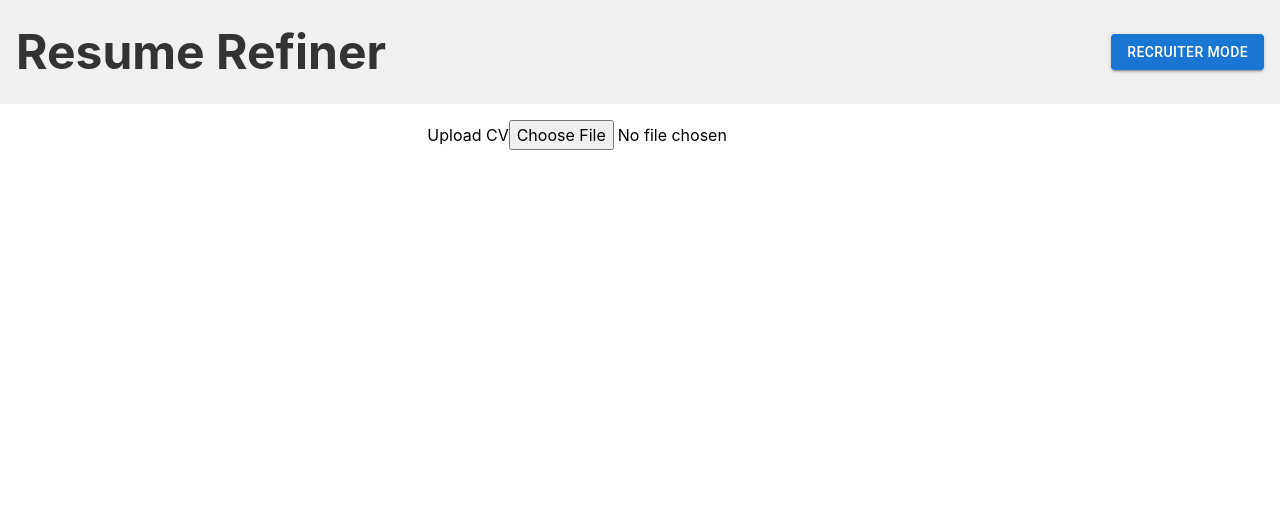
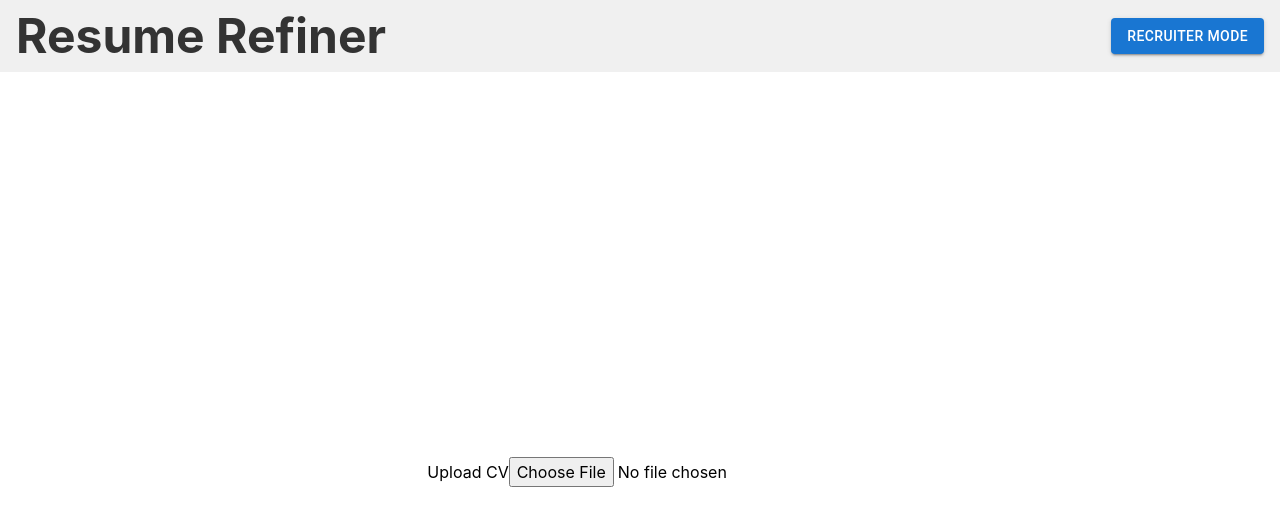
Before and after one commit to sina206/ResumeRefinr, a React (Vite) app: page / in a window 1280 px wide. Shown: the top 526 px of the page. Built offline with nearby package versions, Linux system fonts and the light colour scheme.

Commit message:
fixed sizing for image on home page

```diff
--- a/src/App.jsx
+++ b/src/App.jsx
@@ -3,13 +3,16 @@ import Home from "./pages/Home";
 import UploadButton from "./pages/UploadButton";
 import ChatTest from "./pages/ChatTest";
 import Recruitermode from "./pages/Recruitermode";
+import { useState } from "react";
 
 function App() {
+
+  const [cvUrl,setCvUrl] = useState("")
   return (
     <Router>
       <main>
         <Routes>
-          <Route path="/" element={<Home />} />
+          <Route path="/" element={<Home   />} />
           <Route path="/upload" element={<UploadButton />} />
           <Route path="/ChatTest" element={<ChatTest />} />
           <Route path="/recruitermode" element={<Recruitermode />} />
--- a/src/pages/Home.jsx
+++ b/src/pages/Home.jsx
@@ -1,25 +1,39 @@
 import { useState } from "react";
 import Button from "@mui/material/Button";
+import { useNavigate } from "react-router-dom"; // Import useNavigate
 import "../pages/Home.scss";
 
 function Home() {
+ const navigate = useNavigate(); // Initialize useNavigate
  const [cvFile, setCvFile] = useState(null);
  const [cvUrl, setCvUrl] = useState("");
 
  // Function to handle file upload
+//  const handleFileUpload = (event) => {
+//     const file = event.target.files[0];
+//     setCvFile(file);
+//     // Display the selected file on the screen
+//     if (file.type === "application/pdf") {
+//       const url = URL.createObjectURL(file);
+//       setCvUrl(url);
+//     } else {
+//       const reader = new FileReader();
+//       reader.onload = () => {
+//         setCvUrl(reader.result);
+//       };
+//       reader.readAsDataURL(file);
+//     }
+//  };
+
 const handleFileUpload = (event) => {
   const file = event.target.files[0];
+  if (file.type === "image/png" || file.type === "image/jpeg") { // Check if the file is a PNG or JPEG image
      setCvFile(file);
      // Display the selected file on the screen
-    if (file.type === "application/pdf") {
      const url = URL.createObjectURL(file);
      setCvUrl(url);
   } else {
-      const reader = new FileReader();
-      reader.onload = () => {
-        setCvUrl(reader.result);
-      };
-      reader.readAsDataURL(file);
+     alert("Please upload a PNG or JPEG image file.");
   }
  };
 
@@ -29,11 +43,19 @@ function Home() {
     setCvUrl("");
  };
 
+ // Function to navigate to Recruitermode with the uploaded PDF URL
+ const goToRecruiterMode = () => {
+    navigate('/recruitermode', { state: { cvUrl } });
+ };
+
  return (
     <>
       <div className="header">
         <h1 className="title">Resume Refiner</h1>
-        <Button href="/recruitermode" variant="contained" className="recruiter-button">Recruiter Mode</Button>
+        {/* Use navigate to go to the recruiter page */}
+        <Button variant="contained" className="recruiter-button" onClick={goToRecruiterMode}>
+          Recruiter Mode
+        </Button>
       </div>
       <div className="content">
         <div className="cv-section">
@@ -50,14 +72,18 @@ function Home() {
               <input
                 type="file"
                 id="cv-upload"
-                accept=".pdf,.docx,.doc"
+                accept=".png,.jpeg"
                 onChange={handleFileUpload}
                 className="cv-upload-input"
               />
             </label>
           )}
           {cvUrl && (
-            <Button variant="contained" className="new-cv-button" onClick={handleNewCvUpload}>
+            <Button
+              variant="contained"
+              className="new-cv-button"
+              onClick={handleNewCvUpload}
+            >
               Upload New CV
             </Button>
           )}
--- a/src/pages/Home.scss
+++ b/src/pages/Home.scss
@@ -4,6 +4,8 @@
   align-items: center;
   background-color: #f0f0f0;
   padding: 1rem;
+  padding-bottom: 0;
+  padding-top: 0;
 }
 
 .title {
@@ -20,21 +22,29 @@
   }
 }
 
+
 .content {
   display: flex;
   justify-content: center;
   align-items: flex-start;
-  height: 100vh;
+  // height: 100vh;
 }
 
 .cv-section {
   width: 50%;
+  height: 100vh;
   padding: 1rem;
   display: flex;
   justify-content: center;
   align-items: center;
+  padding-bottom: 0;
+  padding-top: 0;
 }
 
+.cv-image{
+  width: 50vw;
+  height: 100%;
+}
 .cv-pdf {
   width: 100%;
   height: 90vh; /* Adjust height as needed */
--- a/src/pages/Recruitermode.jsx
+++ b/src/pages/Recruitermode.jsx
@@ -1,11 +1,14 @@
-import React, { useEffect, useState } from "react";;
-import webgazer from "webgazer";;
+import React, { useEffect, useState } from "react";
+import { useLocation } from "react-router-dom"; // Import useLocation
+import webgazer from "webgazer";
 import HeatMap from '../components/HeatMap';
 
 const Recruitermode = () => {
-  const [eyeCoordinates, setEyeCoordinates] = useState([]);
+ const location = useLocation(); // Initialize useLocation
+ const cvUrl = location.state?.cvUrl; // Access the cvUrl passed from Home
+ const [eyeCoordinates, setEyeCoordinates] = useState([]);
 
-  useEffect(() => {
+ useEffect(() => {
     webgazer.setGazeListener((data, timeStamp) => {
       setEyeCoordinates(prevCoordinates => [...prevCoordinates, data]); // Update eyeCoordinates state
       console.log(data, timeStamp);
@@ -15,17 +18,19 @@ const Recruitermode = () => {
     return () => {
       webgazer.clearGazeListener(); // Cleanup webgazer listener
     };
-  }, []);
+ }, []);
 
-  return (
+ return (
     <div>
       {eyeCoordinates.length > 0 && eyeCoordinates.map((coordinates, index) => (
         <HeatMap key={index} x={coordinates ? coordinates.x : 0} y={coordinates ? coordinates.y : 0} />
       ))}
       {/* Render HeatMap with eye coordinates */}
+      {cvUrl && <iframe src={cvUrl} title="CV" className="cv-pdf" />}
+      {/* Display PDF if cvUrl is present */}
       Recruitermode
     </div>
-  );
+ );
 };
 
 export default Recruitermode;
```
Lines whose indentation alone changed are shown as unchanged.
